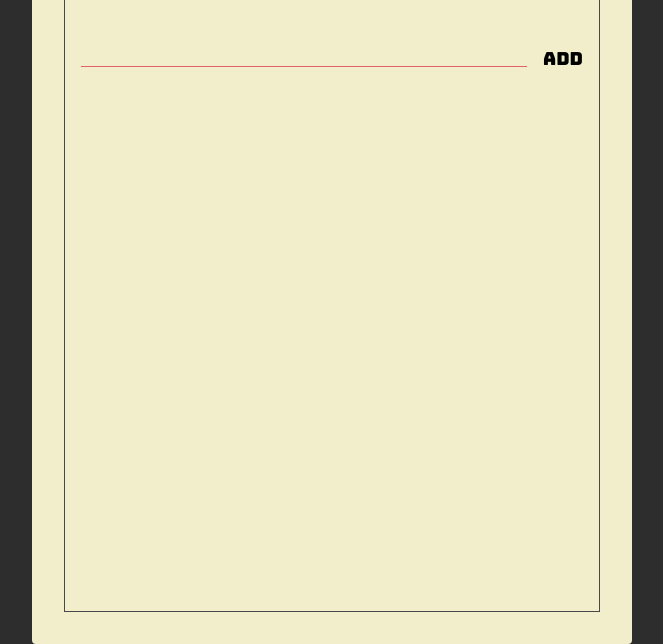
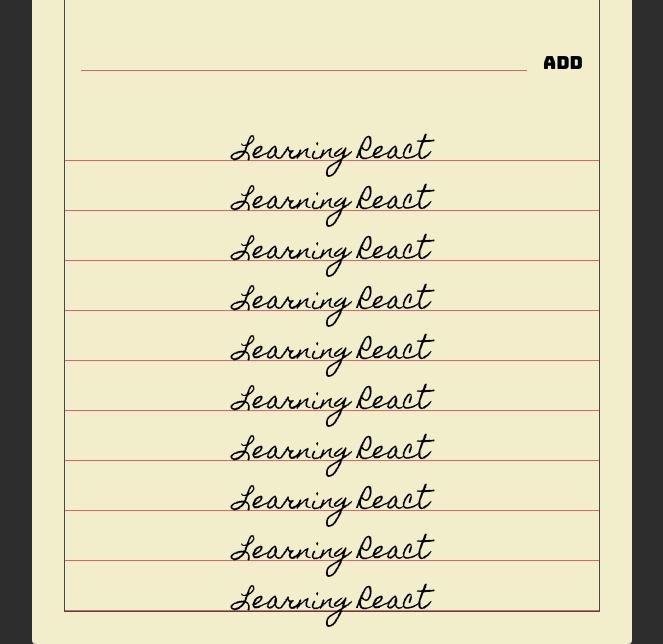
Before and after one commit to fikrykri/react-starter, a website: page index.html in a window 1280 px wide. Shown: the part 156-800 px from the top of the page, without its empty margins (308-971 px from the left). Drawn offline with Linux system fonts and the light colour scheme.

Commit message:
Membuat todo list section

```diff
--- a/index.html
+++ b/index.html
@@ -24,8 +24,41 @@
         <section class="add">
           <form class="add-form">
             <input type="text" class="add-input" />
-            <button class="add-btn">Add</button>
+            <button class="add-btn main-black-color">Add</button>
           </form>
+        </section>
+
+        <section class="todos">
+          <div class="todo">
+            <span class="todo-text">Learning React</span>
+          </div>
+          <div class="todo">
+            <span class="todo-text">Learning React</span>
+          </div>
+          <div class="todo">
+            <span class="todo-text">Learning React</span>
+          </div>
+          <div class="todo">
+            <span class="todo-text">Learning React</span>
+          </div>
+          <div class="todo">
+            <span class="todo-text">Learning React</span>
+          </div>
+          <div class="todo">
+            <span class="todo-text">Learning React</span>
+          </div>
+          <div class="todo">
+            <span class="todo-text">Learning React</span>
+          </div>
+          <div class="todo">
+            <span class="todo-text">Learning React</span>
+          </div>
+          <div class="todo">
+            <span class="todo-text">Learning React</span>
+          </div>
+          <div class="todo">
+            <span class="todo-text">Learning React</span>
+          </div>
         </section>
       </div>
     </div>
--- a/style.css
+++ b/style.css
@@ -4,10 +4,15 @@
 
 :root {
   --main-red-color: #e06262;
+  --main-black-color: #484848;
 }
 
 .main-red-color {
   color: var(--main-red-color);
+}
+
+.main-black-color {
+  color: var(.main-black-color);
 }
 
 html {
@@ -43,11 +48,12 @@
 }
 
 .frame {
-  border: 1px solid #484848;
+  border: 1px solid var(--main-black-color);
   height: 100%;
 
   display: flex;
   flex-direction: column;
+  justify-content: space-between; /* konten akan berada di paling bawah kontainer */
 }
 
 .header {
@@ -59,6 +65,7 @@
   flex: 1; /* mengambil sisa dari lebar kontainer header yang tersedia */
   text-align: center;
 
+  color: var(--main-black-color);
   font-size: 3.6rem; /* 3.6rm = 36px */
   font-family: "Homemade Apple", sans-serif;
   text-transform: lowercase;
@@ -74,6 +81,15 @@
   background: unset;
   border: unset;
   outline: unset;
+}
+
+.header-btn.main-red-color:active {
+  /* Jika class header-btn di klik maka triger dibawah dijalankan */
+  text-shadow: 1px 1px 2px var(--main-red-color);
+}
+
+.header-btn.main-black-color:active {
+  text-shadow: 1px 1px 2px var(--main-black-color);
 }
 
 .add {
@@ -112,3 +128,32 @@
   border: unset;
   outline: unset;
 }
+
+.add-btn.main-black-color:active {
+  text-shadow: 1px 1px 2px var(--main-black-color);
+}
+
+.todos {
+  display: flex;
+  flex-direction: column;
+}
+
+.todo {
+  position: relative;
+
+  flex: 1 0 auto; /* flex grow 1, flex ring 0, flex basis auto */
+  text-align: center;
+
+  min-height: 34px;
+  margin: 16px 0 0;
+  font-family: "Homemade Apple", sans-serif;
+  font-size: 24px;
+
+  border-bottom: 1px solid var(--main-red-color);
+}
+
+.todo-text {
+  position: absolute;
+  left: 50%;
+  transform: translate(-50%);
+}
```
